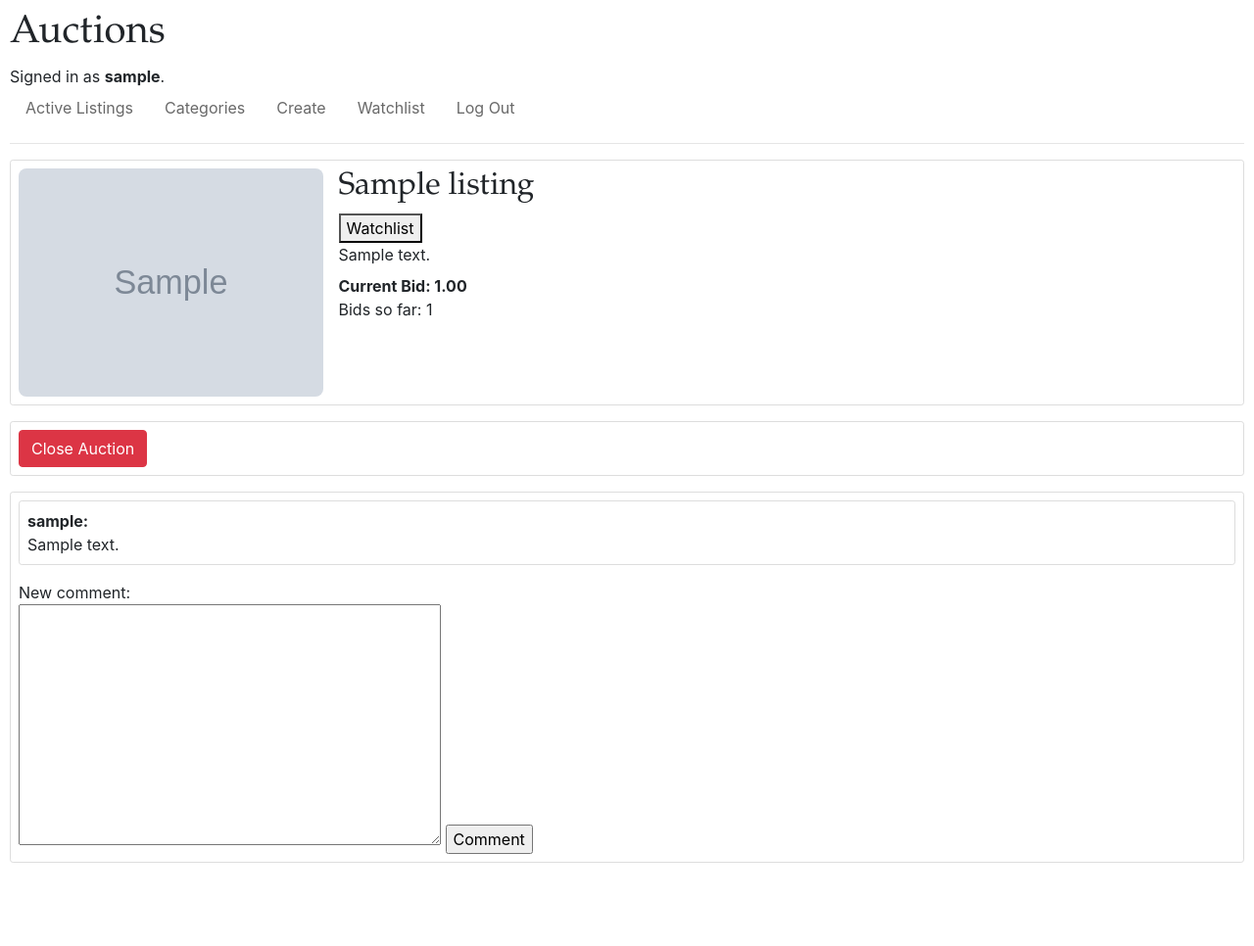
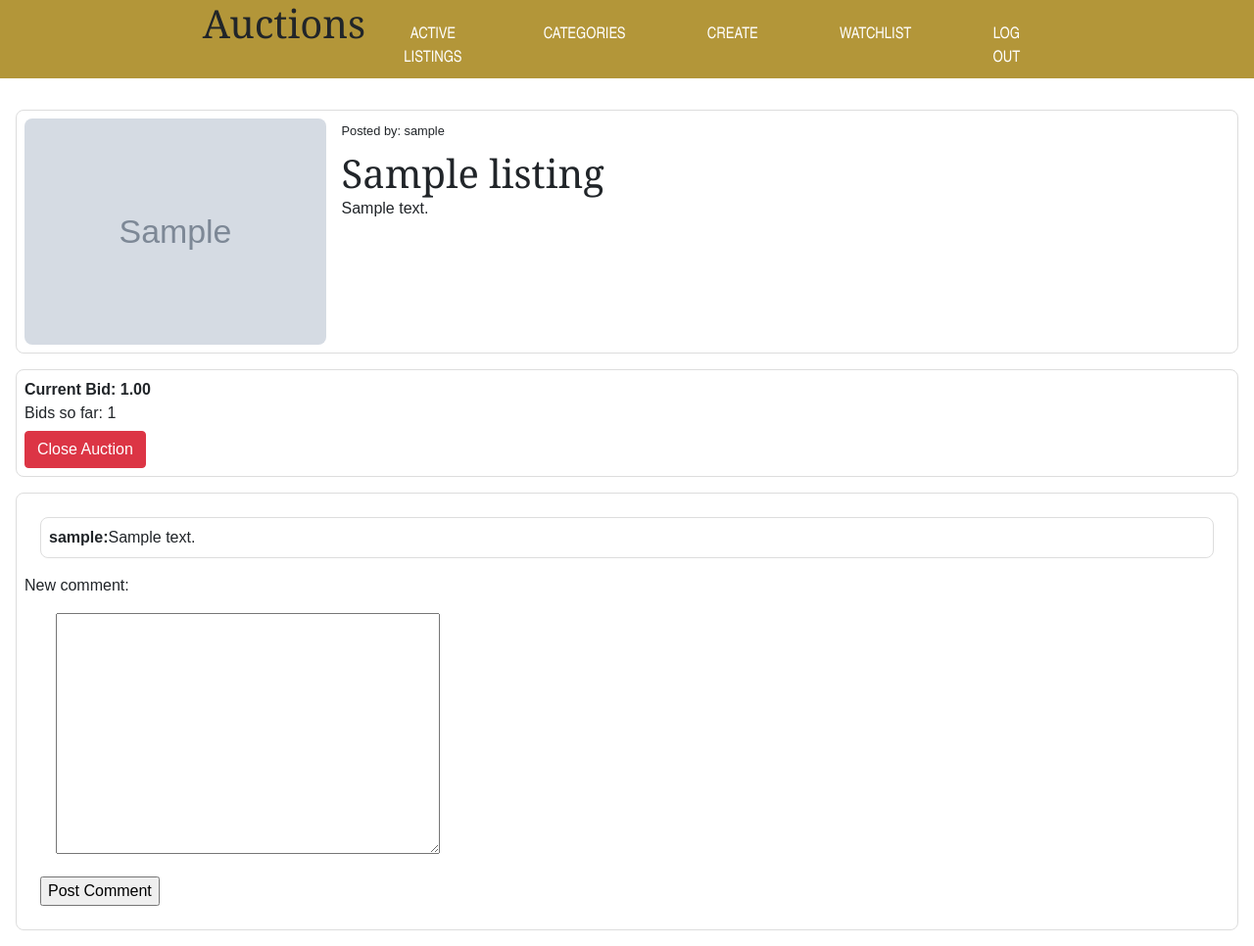
Before and after one commit to mtmahe/commerce, a Django app: page /listing/1/ in a window 1280 px wide. Shown: the whole page at 98% size. Before the commit the page ends 881 px from the top, so only its background shows below. Run offline with Django 3.2, Linux system fonts and the light colour scheme; a user stored in the database is signed in; tables that the repository leaves empty hold one stand-in row (values such as "Sample post"); grey boxes marked "Sample" are stand-in pictures; parts of the project's set-up code (start-up, migrations or seed data) failed here and were passed over; some libraries are stand-ins or nearby versions.

Commit message:
refactoring and fixed category to listing.

```diff
--- a/auctions/admin.py
+++ b/auctions/admin.py
@@ -1,8 +1,9 @@
 from django.contrib import admin
 
-from .models import User, Listing, Bid
+from .models import User, Listing, Bid, Comment
 
 # Register your models here.
 admin.site.register(User)
 admin.site.register(Listing)
 admin.site.register(Bid)
+admin.site.register(Comment)
--- a/auctions/static/auctions/styles.css
+++ b/auctions/static/auctions/styles.css
@@ -1,10 +1,118 @@
 :root {
   --pinky: #ff6666;
   --red:#ff0000;
+  --nav-background: rgba(171, 139, 36, 0.9);
+  --title-font: Cambria ,Georgia, serif;
+  --title-font-color: #0e2578;
+  --text-font: font-family: "Arial Narrow", Arial, sans-serif;
+}
+
+*, *::before, *::after {
+  box-sizing: border-box;
+}
+
+/* navigation styles start here */
+header {
+  background: var(--nav-background);
+  text-align: center;
+  position: fixed;
+  z-index: 999; /* insure it stays way on top */
+  width: 100%;
+}
+
+.nav-toggle {
+  display: none;
+}
+
+.nav-toggle-label {
+  position: absolute;
+  top: 0;
+  left: 0;
+  margin-left: 1em;
+  height: 100%;
+  display: flex;
+  align-items: center;
+}
+
+.nav-toggle-label span,
+.nav-toggle-label span::before,
+.nav-toggle-label span::after {
+  display: block;
+  background: white;
+  height: 2px;
+  width: 2em;
+  border-radius:2px;
+  position: relative;
+}
+
+.nav-toggle-label span::before,
+.nav-toggle-label span::after {
+  content: '';
+  position: absolute;
+}
+
+.nav-toggle-label span::before {
+  bottom: 7px;
+}
+
+.nav-toggle-label span::after {
+  top: 7px;
+}
+
+nav {
+  background: var(--nav-background);
+  position: absolute;
+  text-align: left;
+  top: 100%;
+  left:0;
+  transform: scale(1, 0);
+  transform-origin: top;
+  transition: transform 400ms ease-in-out;
+}
+
+nav ul {
+  margin: 0;
+  padding: 0;
+  list-style: none;
+}
+
+nav li {
+  margin-bottom: 1em;
+  margin-left: 1em;
+}
+
+nav a {
+  font-size: 1rem;
+  font-family: var(--text-font);
+  text-transform: uppercase;
+  opacity: 0;
+  transition: opacity 150ms ease-in-out;
+  color: white;
+}
+
+.nav-toggle:checked ~ nav {
+  transform: scale(1, 1);
+  transition: opacity 250ms ease-in-out 250ms;
+}
+
+.nav-toggle:checked ~ nav a {
+  opacity: 1;
 }
 
 body {
-    padding: 10px;
+  margin: 0;
+  font-family: var(--text-font)
+}
+
+.under-nav {
+  height: 6rem;
+}
+
+.title {
+  margin-left: 1em;
+}
+
+.content {
 }
 
 link, li {
@@ -13,6 +121,8 @@ link, li {
 
 a {
   color: DimGrey;
+  font-family: var(--text-font)
+  text-decoration: none;
 }
 
 a:hover {
@@ -21,12 +131,30 @@ a:hover {
 
 div p {
   margin-top: 0;
-  margin-bottom: 0.5em;
+  margin-bottom: 0.4em;
 }
 
 h1, h2, h3, h4 {
-  font-family: Palatino, "Palatino Linotype", "Palatino LT STD", "Book Antiqua", Georgia, serif;
+  color; var(--title-font-color);
+  font-family: var(--title-font);
+  margin-bottom: 0;
 }
+
+button {
+  margin-bottom: .5em;
+}
+
+.watch-button {
+  font-size: .8em;
+  height: 2em;
+  margin-bottom: 1em;
+  margin-top: 0;
+}
+
+.name-section {
+  margin-bottom: .5em;
+}
+
 
 .article-title {
   color: #444444;
@@ -35,16 +163,35 @@ h1, h2, h3, h4 {
 .content-section {
   background: #ffffff;
   border: 1px solid #dddddd;
-  border-radius: .2em;
+  border-radius: .5em;
   padding: .5em;
-  margin-bottom: 1em;
+  margin: 1em;
+  display: flex;
+}
+
+.bid-section {
+  border: 1px solid #dddddd;
+  border-radius: .5em;
+  padding: .5em;
+  margin: 1em;
+}
+
+.comment-section {
+  border: 1px solid #dddddd;
+  border-radius: .5em;
+  padding: .5em;
+  margin: 1em;
+}
+
+.comment-section form, li {
+  margin: 1em;
 }
 
 .index-image {
   border-radius: 1em;
-  height: 65px;
-  width: 65px;
-  margin-right: 16px;
+  height: 8em;
+  width: 8em;
+  margin-right: 3em;
 }
 
 .listing-image {
@@ -62,3 +209,62 @@ h1, h2, h3, h4 {
 .warn-button:hover {
   background-color: var(--red);
 }
+
+/* Settings for larger screens */
+@media screen and (min-width: 800px) {
+  .nav-toggle-label {
+    display: none;
+  }
+
+  header {
+    display: grid;
+    grid-template-columns: 1fr auto minmax(700px, 3fr) 1fr;
+  }
+
+  .logo {
+    grid-column: 2 / 3;
+  }
+
+  nav {
+    all: unset;
+    grid-column: 3 / 4;
+    display: flex;
+    justify-content: flex-end;
+    align-items: center;
+  }
+
+  nav a {
+    font-family: "Arial Narrow", Arial, sans-serif;
+    text-decoration: none;
+    color: white;
+    opacity: 1;
+    position: relative;
+  }
+
+  nav ul {
+    display: flex;
+  }
+
+  nav li {
+    margin-left: 2.2em;
+    margin-bottom: 0;
+  }
+
+  /* Overline */
+  nav a::before {
+    content: '';
+    display: block;
+    height: 5px;
+    background: black;
+    position: absolute;
+    top: -.75em;
+    left: 0;
+    right: 0;
+    transform: scale(0,1);
+    transition: transform ease-in-out 250ms;
+  }
+
+  nav a:hover::before {
+    transform: scale(1,1);
+  }
+}
--- a/auctions/templates/auctions/categories.html
+++ b/auctions/templates/auctions/categories.html
@@ -15,7 +15,7 @@
         <article class="media content-section">
           <img class="index-image align-self-center" src="{{ listing.image_url }}" alt="Item image.">
           <div class="media-body listing-body">
-            <h2 class="article-title"><a href="listing/{{ listing.pk }}">{{ listing.title }}</a></h2>
+            <h2 class="article-title"><a href="/../listing/{{ listing.pk }}">{{ listing.title }}</a></h2>
             <p>{{ listing.description }}</p>
           </div>
         </article>
--- a/auctions/templates/auctions/index.html
+++ b/auctions/templates/auctions/index.html
@@ -1,7 +1,9 @@
 {% extends "auctions/layout.html" %}
 
 {% block body %}
-    <h2>Active Listings</h2>
+    <div class="title">
+      <h2>Active Listings</h2>
+    </div>
     {% for listing in listings %}
       <article class="media content-section">
         <img class="index-image align-self-center" src="{{ listing.image_url }}" alt="Item image.">
--- a/auctions/templates/auctions/layout.html
+++ b/auctions/templates/auctions/layout.html
@@ -4,46 +4,40 @@
 <html lang="en">
     <head>
         <title>{% block title %}Auctions{% endblock %}</title>
+
         <link rel="stylesheet" href="https://stackpath.bootstrapcdn.com/bootstrap/4.4.1/css/bootstrap.min.css" integrity="sha384-Vkoo8x4CGsO3+Hhxv8T/Q5PaXtkKtu6ug5TOeNV6gBiFeWPGFN9MuhOf23Q9Ifjh" crossorigin="anonymous">
+
         <link href="{% static 'auctions/styles.css' %}" rel="stylesheet">
     </head>
     <body>
-        <h1>Auctions</h1>
-        <div>
+      <header>
+        <!-- Navbar tutorial: https://www.youtube.com/watch?v=8QKOaTYvYUA -->
+        <h1 class="logo">Auctions</h1>
+        <input type="checkbox" id="nav-toggle" class="nav-toggle">
+        <nav>
+          <ul>
+            <li><a class="nav-link" href="{% url 'index' %}">Active Listings</a></li>
+            <li><a class="nav-link" href="{% url 'categories-view' %}">Categories</a></li>
             {% if user.is_authenticated %}
-                Signed in as <strong>{{ user.username }}</strong>.
+                <li><a class="nav-link" href="{% url 'listing-create' %}">Create</a></li>
+                <li><a class="nav-link" href="{% url 'watchlist-view' %}">Watchlist</a></li>
+                <li><a class="nav-link" href="{% url 'logout' %}">Log Out</a></li>
             {% else %}
-                Not signed in.
+                <li><a class="nav-link" href="{% url 'login' %}">Log In</a></li>
+                <li><a class="nav-link" href="{% url 'register' %}">Register</a></li>
             {% endif %}
-        </div>
-        <ul class="nav">
-            <li class="nav-item">
-                <a class="nav-link" href="{% url 'index' %}">Active Listings</a>
-            </li>
-            <li class="nav-item">
-                <a class="nav-link" href="{% url 'categories-view' %}">Categories</a>
-            </li>
-            {% if user.is_authenticated %}
-                <li class="nav-item">
-                    <a class="nav-link" href="{% url 'listing-create' %}">Create</a>
-                </li>
-                <li class="nav-item">
-                  <a class="nav-link" href="{% url 'watchlist-view' %}">Watchlist</a>
-                </li>
-                <li class="nav-item">
-                    <a class="nav-link" href="{% url 'logout' %}">Log Out</a>
-                </li>
-            {% else %}
-                <li class="nav-item">
-                    <a class="nav-link" href="{% url 'login' %}">Log In</a>
-                </li>
-                <li class="nav-item">
-                    <a class="nav-link" href="{% url 'register' %}">Register</a>
-                </li>
-            {% endif %}
-        </ul>
-        <hr>
+          </ul>
+        </nav>
+        <label for="nav-toggle" class="nav-toggle-label">
+          <span></span>
+        </label>
+      </header>
+      <div class="under-nav"></div>
+      <div class="content">
         {% block body %}
         {% endblock %}
+      </div>
+      <footer>
+      </footer>
     </body>
 </html>
--- a/auctions/templates/auctions/listing.html
+++ b/auctions/templates/auctions/listing.html
@@ -11,22 +11,23 @@
   <article class="media content-section">
     <img class="listing-image" src="{{ listing.image_url }}" alt="Item image.">
     <div class="media-body listing-body">
-      <h2 class="listing-title">{{ listing.title }}</h2>
+      <div class="name-section"><small class="name-section">Posted by: {{ listing.owner }}</small></div>
+      <h1 class="listing-title">{{ listing.title }}</h1>
       <!-- add to watchlist -->
-      {% if request.user.is_authenticated and listing.active %}
+      {% if request.user.is_authenticated and listing.active and not listing.owner == user %}
         <form action="" method="post">
           {% csrf_token %}
-          <button type="submit" name="watch-button">Watchlist</button>
+          <button class="watch-button" type="submit" name="watch-button">Watchlist</button>
         </form>
       {% endif %}
       <p class="listing-description">{{ listing.description }}</p>
-      <strong>Current Bid: {{ current_price }}</strong>
-      <p>Bids so far: {{ bid_count }}</p>
     </div>
   </article>
 
   <!-- bid or close bid section -->
-  <div class="content-section">
+  <div class="bid-section">
+    <strong>Current Bid: {{ current_price }}</strong>
+    <p>Bids so far: {{ bid_count }}</p>
     {% if listing.active %}
       {% if listing.owner == user %}
         <a class="btn btn-danger" href="../../listing/{{ listing.pk }}/close">Close Auction</a>
@@ -47,7 +48,7 @@
 
   <!-- Comments section -->
   {% if listing.active %}
-    <div class="content-section">
+    <div class="comment-section">
       <div>
         {% for comment in comments %}
           <article class="content-section">
@@ -59,15 +60,15 @@
             </div>
           </article>
         {% empty %}
-          Be the first to comment!
+          <p>Be the first to comment!</p>
         {% endfor %}
       </div>
       <div>
         New comment:
         <form action="" method="post">
           {% csrf_token %}
-          {{ newCommentForm }}
-          <input type="submit" name="submit-comment" value="Comment">
+          {{ newCommentForm.as_ul }}
+          <input type="submit" name="submit-comment" value="Post Comment">
         </form>
       </div>
     </div>
--- a/auctions/views.py
+++ b/auctions/views.py
@@ -56,7 +56,7 @@ def login_view(request):
         return render(request, "auctions/login.html")
 
 
-@login_required()
+@login_required
 def logout_view(request):
     logout(request)
     return HttpResponseRedirect(reverse("index"))
@@ -88,7 +88,7 @@ def register(request):
     else:
         return render(request, "auctions/register.html")
 
-
+@login_required
 def listing(request, pk):
     """ Show the listing. If owned, can close. If open, can bid or comment.
 
@@ -213,6 +213,7 @@ def close_auction_view(request, pk):
     })
 
 
+@login_required
 def watchlist(request):
     """ Show summary page for items being watched """
 
--- a/commerce/settings.py
+++ b/commerce/settings.py
@@ -12,6 +12,8 @@ https://docs.djangoproject.com/en/3.0/ref/settings/
 
 import os
 from django.contrib.messages import constants as messages
+
+from commerce.config import Config
 
 
 MESSAGE_TAGS = {
@@ -30,7 +32,7 @@ BASE_DIR = os.path.dirname(os.path.dirname(os.path.abspath(__file__)))
 # See https://docs.djangoproject.com/en/3.0/howto/deployment/checklist/
 
 # SECURITY WARNING: keep the secret key used in production secret!
-SECRET_KEY = '6ps8j!crjgrxt34cqbqn7x&b3y%(fny8k8nh21+qa)%ws3fh!q'
+SECRET_KEY = Config.DJANGO_KEY
 
 # SECURITY WARNING: don't run with debug turned on in production!
 DEBUG = True
```
Also changed, not shown: commerce/config.py (added, +8 -0 lines).
